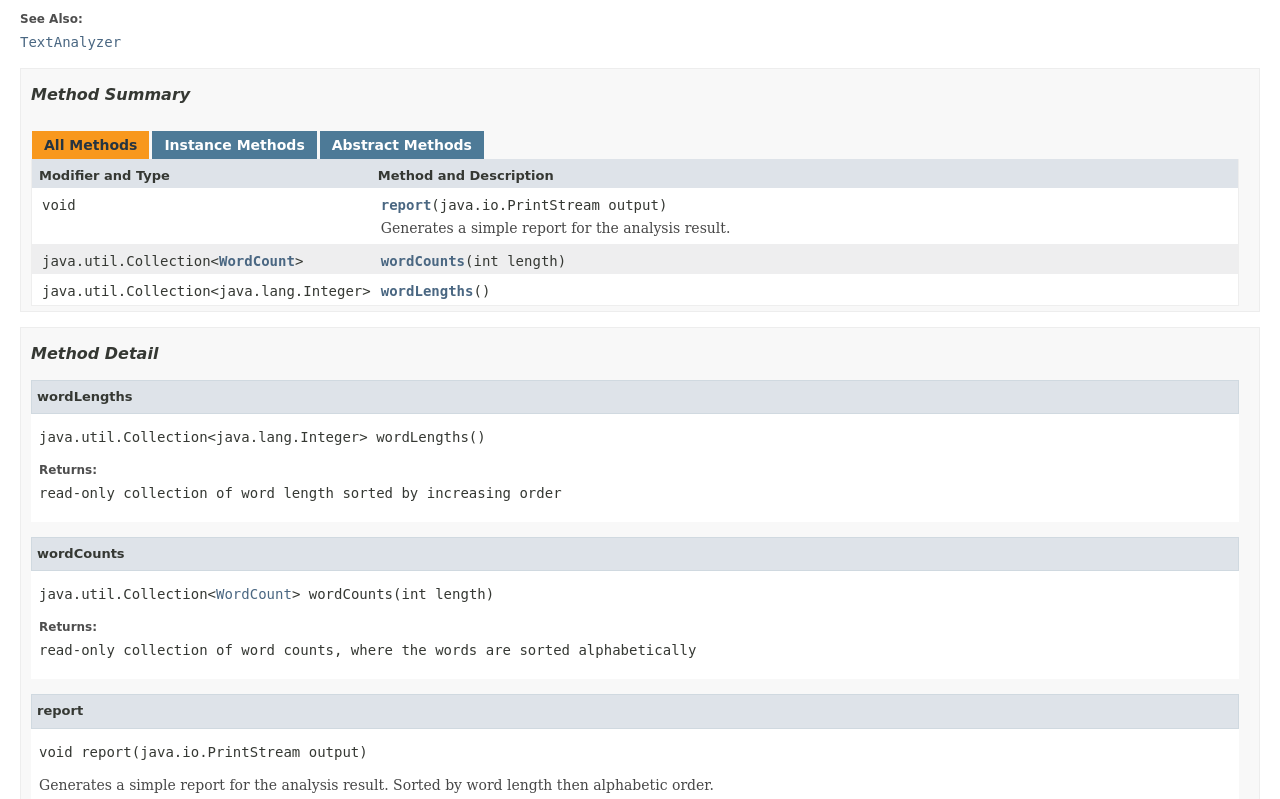
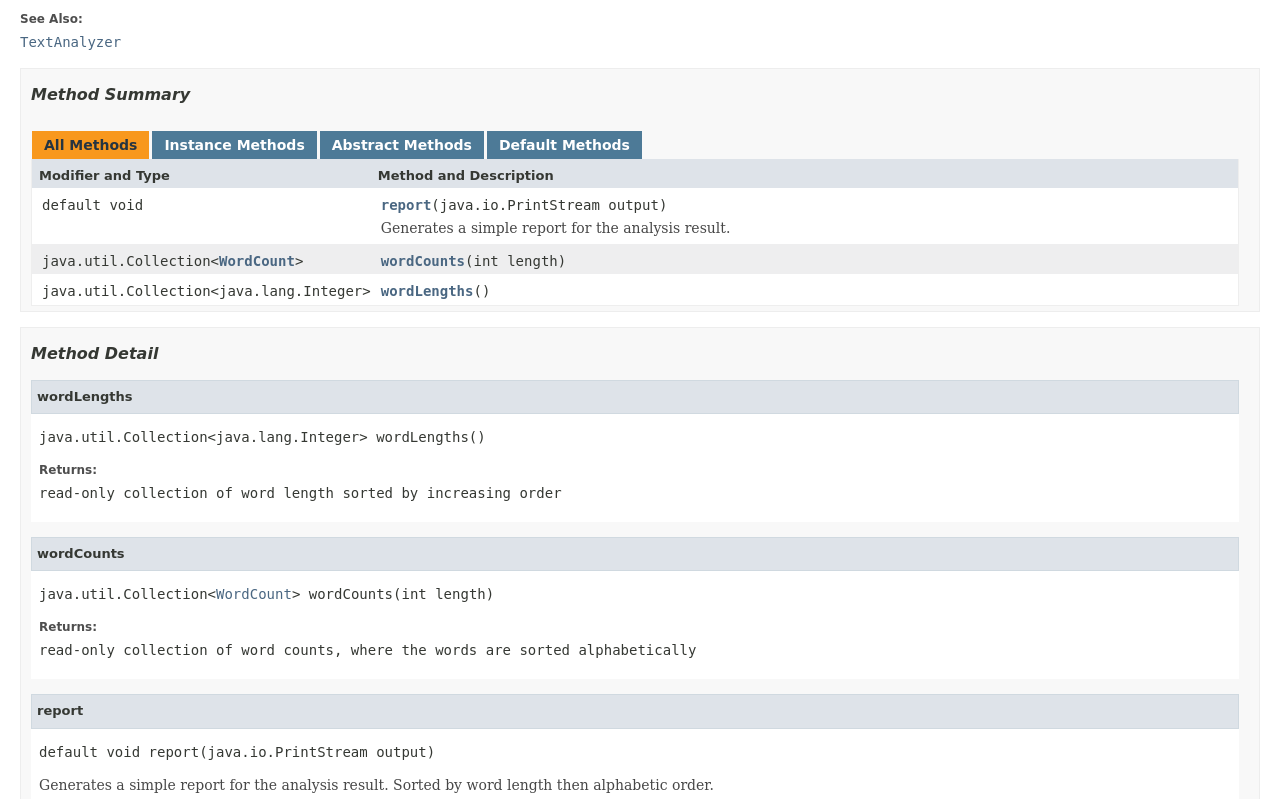
Before and after one commit to nseniak/hmwrk, a plain HTML site: page documentation/org/homework/analyzer/TextAnalysisResult.html in a window 1280 px wide. Shown: the part 263-1062 px from the top of the page. Drawn offline with Linux system fonts and the light colour scheme; a web font is replaced by a local one.

Commit message:
Regenerated documentation

```diff
--- a/documentation/org/homework/analyzer/TextAnalysisResult.html
+++ b/documentation/org/homework/analyzer/TextAnalysisResult.html
@@ -2,7 +2,7 @@
 <!-- NewPage -->
 <html lang="en">
 <head>
-<!-- Generated by javadoc (1.8.0_65) on Thu Jul 20 10:33:39 CEST 2017 -->
+<!-- Generated by javadoc (1.8.0_65) on Thu Jul 20 14:22:08 CEST 2017 -->
 <title>TextAnalysisResult</title>
 <meta name="date" content="2017-07-20">
 <link rel="stylesheet" type="text/css" href="../../../stylesheet.css" title="Style">
@@ -18,8 +18,8 @@
     catch(err) {
     }
 //-->
-var methods = {"i0":6,"i1":6,"i2":6};
-var tabs = {65535:["t0","All Methods"],2:["t2","Instance Methods"],4:["t3","Abstract Methods"]};
+var methods = {"i0":18,"i1":6,"i2":6};
+var tabs = {65535:["t0","All Methods"],2:["t2","Instance Methods"],4:["t3","Abstract Methods"],16:["t5","Default Methods"]};
 var altColor = "altColor";
 var rowColor = "rowColor";
 var tableTab = "tableTab";
@@ -118,13 +118,13 @@ var activeTableTab = "activeTableTab";
 </a>
 <h3>Method Summary</h3>
 <table class="memberSummary" border="0" cellpadding="3" cellspacing="0" summary="Method Summary table, listing methods, and an explanation">
-<caption><span id="t0" class="activeTableTab"><span>All Methods</span><span class="tabEnd">&nbsp;</span></span><span id="t2" class="tableTab"><span><a href="javascript:show(2);">Instance Methods</a></span><span class="tabEnd">&nbsp;</span></span><span id="t3" class="tableTab"><span><a href="javascript:show(4);">Abstract Methods</a></span><span class="tabEnd">&nbsp;</span></span></caption>
+<caption><span id="t0" class="activeTableTab"><span>All Methods</span><span class="tabEnd">&nbsp;</span></span><span id="t2" class="tableTab"><span><a href="javascript:show(2);">Instance Methods</a></span><span class="tabEnd">&nbsp;</span></span><span id="t3" class="tableTab"><span><a href="javascript:show(4);">Abstract Methods</a></span><span class="tabEnd">&nbsp;</span></span><span id="t5" class="tableTab"><span><a href="javascript:show(16);">Default Methods</a></span><span class="tabEnd">&nbsp;</span></span></caption>
 <tr>
 <th class="colFirst" scope="col">Modifier and Type</th>
 <th class="colLast" scope="col">Method and Description</th>
 </tr>
 <tr id="i0" class="altColor">
-<td class="colFirst"><code>void</code></td>
+<td class="colFirst"><code>default void</code></td>
 <td class="colLast"><code><span class="memberNameLink"><a href="../../../org/homework/analyzer/TextAnalysisResult.html#report-java.io.PrintStream-">report</a></span>(java.io.PrintStream&nbsp;output)</code>
 <div class="block">Generates a simple report for the analysis result.</div>
 </td>
@@ -184,7 +184,7 @@ var activeTableTab = "activeTableTab";
 <ul class="blockListLast">
 <li class="blockList">
 <h4>report</h4>
-<pre>void&nbsp;report(java.io.PrintStream&nbsp;output)</pre>
+<pre>default&nbsp;void&nbsp;report(java.io.PrintStream&nbsp;output)</pre>
 <div class="block">Generates a simple report for the analysis result. Sorted by word length then alphabetic order.</div>
 <dl>
 <dt><span class="paramLabel">Parameters:</span></dt>
```
Also changed, not shown: documentation/allclasses-frame.html (+1 -1 lines), documentation/allclasses-noframe.html (+1 -1 lines), documentation/constant-values.html (+1 -1 lines), documentation/deprecated-list.html (+1 -1 lines), documentation/help-doc.html (+1 -1 lines), documentation/index-files/index-1.html (+1 -1 lines), documentation/index-files/index-2.html (+1 -1 lines), documentation/index-files/index-3.html (+1 -1 lines), documentation/index-files/index-4.html (+1 -1 lines), documentation/index-files/index-5.html (+1 -1 lines), documentation/index-files/index-6.html (+1 -1 lines), documentation/index-files/index-7.html (+2 -2 lines), documentation/index.html (+1 -1 lines), documentation/org/homework/analyzer/TextAnalyzer.html (+2 -2 lines), 5 more files.
